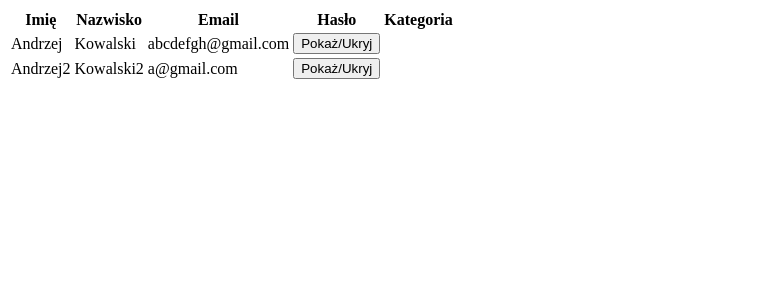
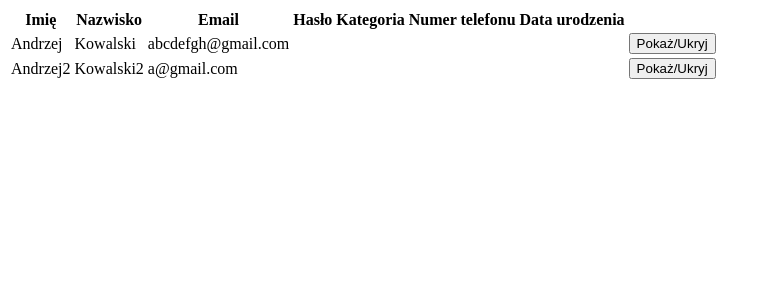
Before and after one commit to Zappp/frontend-react-ts, a React (Create React App) app: page / in a window 1280 px wide. Shown: the top 300 px of the page, without its empty margins (0-768 px from the left). Built offline with nearby package versions, Linux system fonts and the light colour scheme.

Commit message:
poprawienie umiejscowienia guzika

```diff
--- a/src/App.tsx
+++ b/src/App.tsx
@@ -7,14 +7,18 @@ const userData = [
     surname: 'Kowalski',
     email: 'abcdefgh@gmail.com',
     password: 'xyz',
-    category: 'PRIVATE'
+    category: 'PRIVATE',
+    telNumber: 'sssssssss',
+    birthDate: 'dd-mm-yyyy',
   },
   {
     name: 'Andrzej2',
     surname: 'Kowalski2',
     email: 'a@gmail.com',
     password: 'zyx',
-    category: 'BUSINESS'
+    category: 'BUSINESS',
+    telNumber: 'sssssssss',
+    birthDate: 'dd-mm-yyyy',
   }
 ]
 
--- a/src/components/Home/index.tsx
+++ b/src/components/Home/index.tsx
@@ -15,6 +15,9 @@ const Home: React.FC<Props> = ({ userData }) => {
           <th>Email</th>
           <th>Hasło</th>
           <th>Kategoria</th>
+          <th>Numer telefonu</th>
+          <th>Data urodzenia</th>
+
         </tr>
       </thead>
       <tbody>
--- a/src/components/SpecificInfo/index.tsx
+++ b/src/components/SpecificInfo/index.tsx
@@ -13,8 +13,10 @@ const SpecificInfo: React.FC<Props> = ({ userPrivateData }) => {
         <>
           <td>{userPrivateData.password}</td>
           <td>{userPrivateData.category}</td>
+          <td>{userPrivateData.telNumber}</td>
+          <td>{userPrivateData.birthDate}</td>
         </>
-      ) : null}
+      ) : <><td></td><td></td><td></td><td></td></>}
       <td>
         <button type='button' onClick={() => setIsShown(!isShown)}>
           Pokaż/Ukryj
--- a/src/types/index.ts
+++ b/src/types/index.ts
@@ -1,6 +1,8 @@
 export interface UserPrivateData {
     password?: String,
-    category?: String
+    category?: String,
+    telNumber?: String,
+    birthDate?: String
 }
 
 export interface UserData extends UserPrivateData {
```
